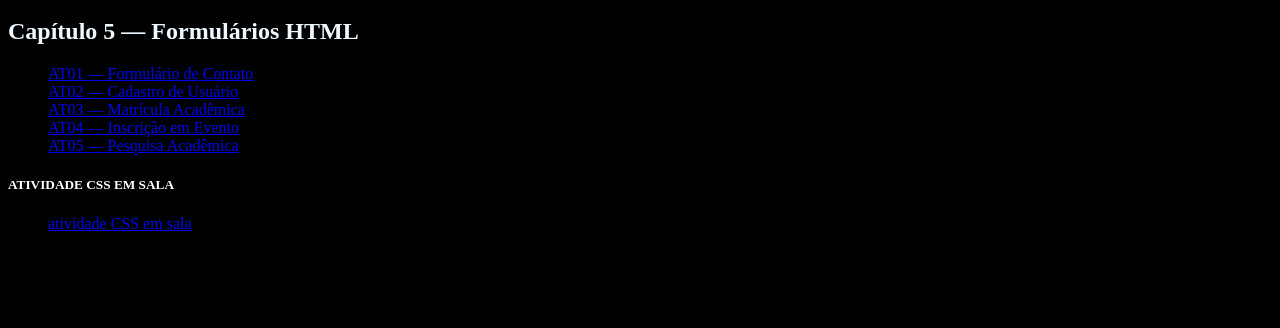
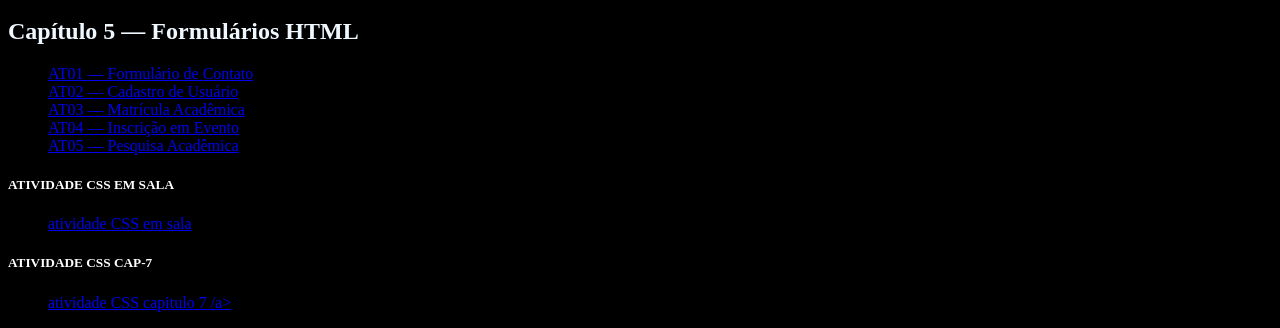
Before and after one commit to jtss6-web/jtss6-web.github.io, a plain HTML site: page index.html in a window 1280 px wide. Shown: the part 672-1000 px from the top of the page. Before the commit the page ends 921 px from the top, so only its background shows below. Drawn offline with Linux system fonts and the light colour scheme.

Commit message:
Update index.html

```diff
--- a/index.html
+++ b/index.html
@@ -87,6 +87,17 @@ Busco constantemente aprimorar minhas habilidades técnicas e desenvolver projet
 </section>
 
 
+        <section>
+  <h5>ATIVIDADE CSS CAP-7</h5><style> h5{color: white;}</style>
+
+  <nav>
+    <ul>
+      <li><a href="cap07/index.html">atividade CSS capitulo 7 /a></li>
+    </ul>
+  </nav>
+</section>
+
+
 
 </body>
 
```
